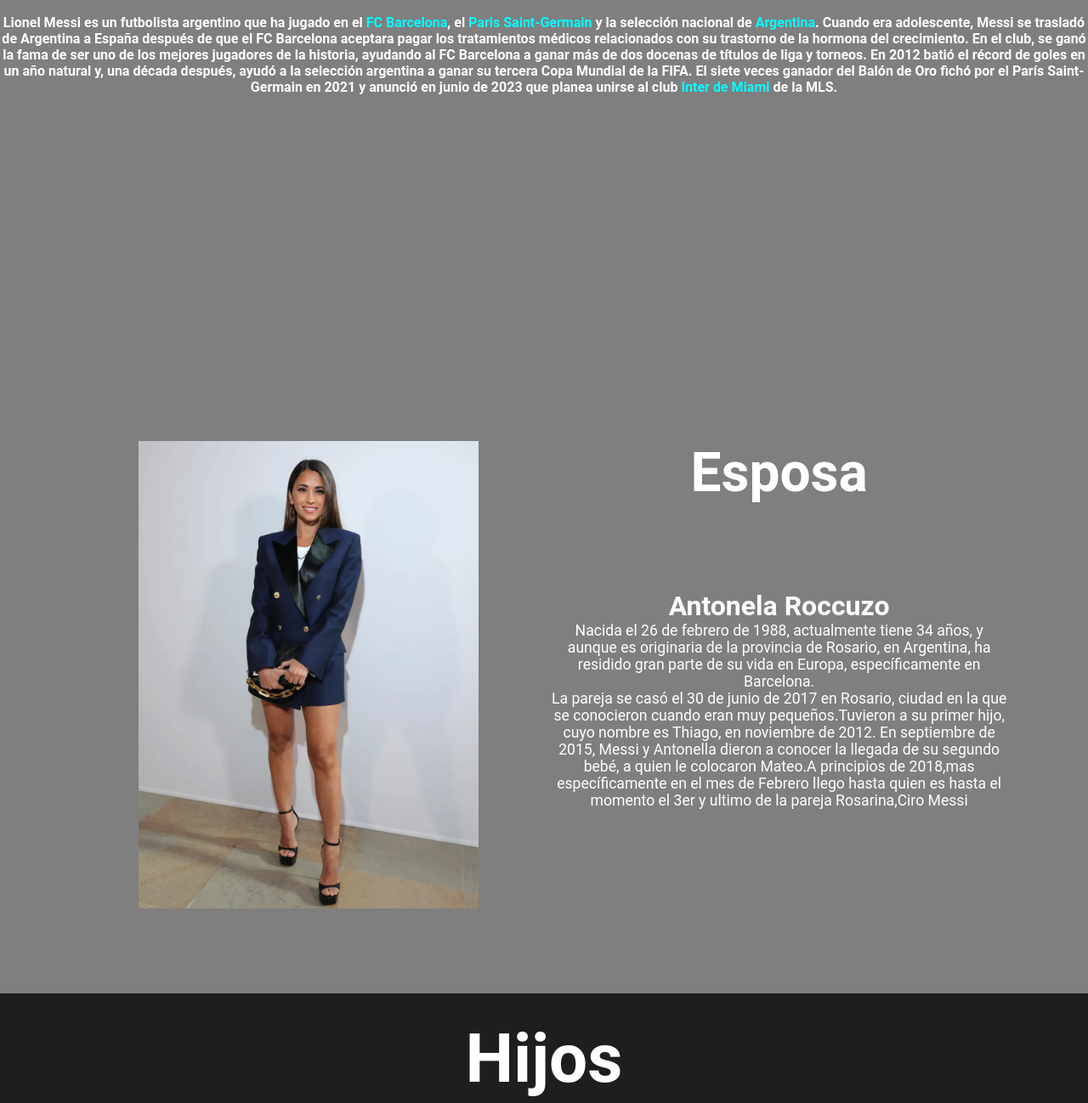
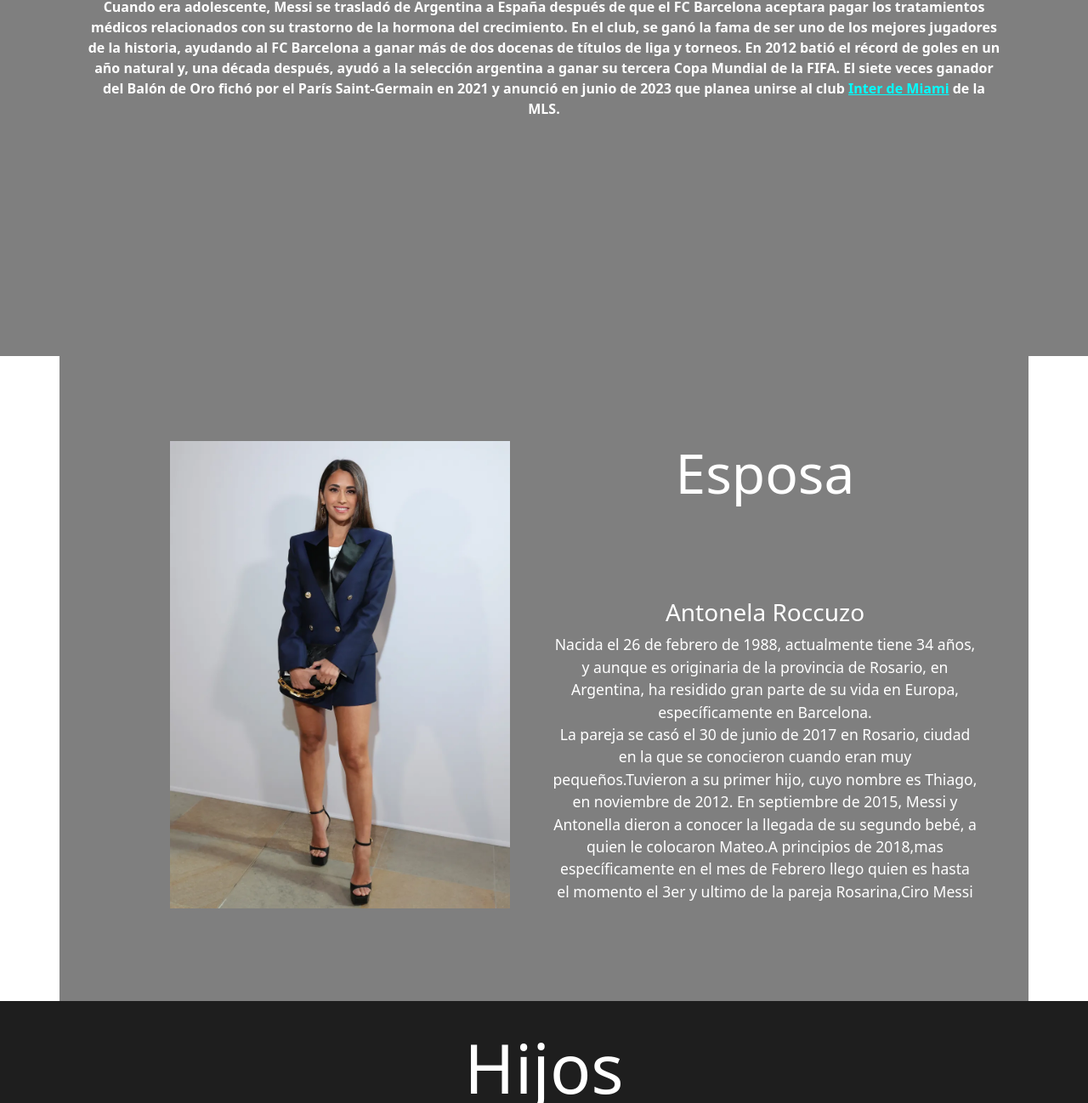
Before and after one commit to GarciaUL/GarciaUL.github.io, a plain HTML site: page index.html in a window 1280 px wide. Shown: the part 381-1679 px from the top of the page at 85% size. Drawn offline with nearby package versions, Linux system fonts and the light colour scheme.

Commit message:
Cambiand ids por clases

```diff
--- a/index.html
+++ b/index.html
@@ -5,6 +5,7 @@
     <meta name="viewport" content="width=device-width, initial-scale=1.0">
     <title>Leo Messi Site</title>
     <link rel="stylesheet" href="style.css">
+    <link href="https://cdn.jsdelivr.net/npm/bootstrap@5.3.0/dist/css/bootstrap.min.css" rel="stylesheet" integrity="sha384-9ndCyUaIbzAi2FUVXJi0CjmCapSmO7SnpJef0486qhLnuZ2cdeRhO02iuK6FUUVM" crossorigin="anonymous">
     <link rel="shortcut icon" href="media/favicon.webp" type="image/x-icon">
 </head>
 <body>
@@ -32,7 +33,7 @@
             <section class="text">
                 <h2>Esposa</h2>
                 <h3>Antonela Roccuzo</h3>
-                <p>Nacida el 26 de febrero de 1988, actualmente tiene 34 años, y aunque es originaria de la provincia de Rosario, en Argentina, ha residido gran parte de su vida en Europa, específicamente en Barcelona.<br>La pareja se casó el 30 de junio de 2017 en Rosario, ciudad en la que se conocieron cuando eran muy pequeños.Tuvieron a su primer hijo, cuyo nombre es Thiago, en noviembre de 2012. En septiembre de 2015, Messi y Antonella dieron a conocer la llegada de su segundo bebé, a quien le colocaron Mateo.A principios de 2018,mas específicamente en el mes de Febrero llego hasta quien es hasta el momento el 3er y ultimo de la pareja Rosarina,Ciro Messi</p>
+                <p>Nacida el 26 de febrero de 1988, actualmente tiene 34 años, y aunque es originaria de la provincia de Rosario, en Argentina, ha residido gran parte de su vida en Europa, específicamente en Barcelona.<br>La pareja se casó el 30 de junio de 2017 en Rosario, ciudad en la que se conocieron cuando eran muy pequeños.Tuvieron a su primer hijo, cuyo nombre es Thiago, en noviembre de 2012. En septiembre de 2015, Messi y Antonella dieron a conocer la llegada de su segundo bebé, a quien le colocaron Mateo.A principios de 2018,mas específicamente en el mes de Febrero llego quien es hasta el momento el 3er y ultimo de la pareja Rosarina,Ciro Messi</p>
             </section>
         </section>
     </section>
--- a/style.css
+++ b/style.css
@@ -66,7 +66,7 @@ header {
     background-repeat: no-repeat;
 }
 
-#hero .container{
+.hero .container{
     max-width: 1100px;
 }
 
```
Also changed, not shown: pages/argentina.html (+2 -2 lines).
